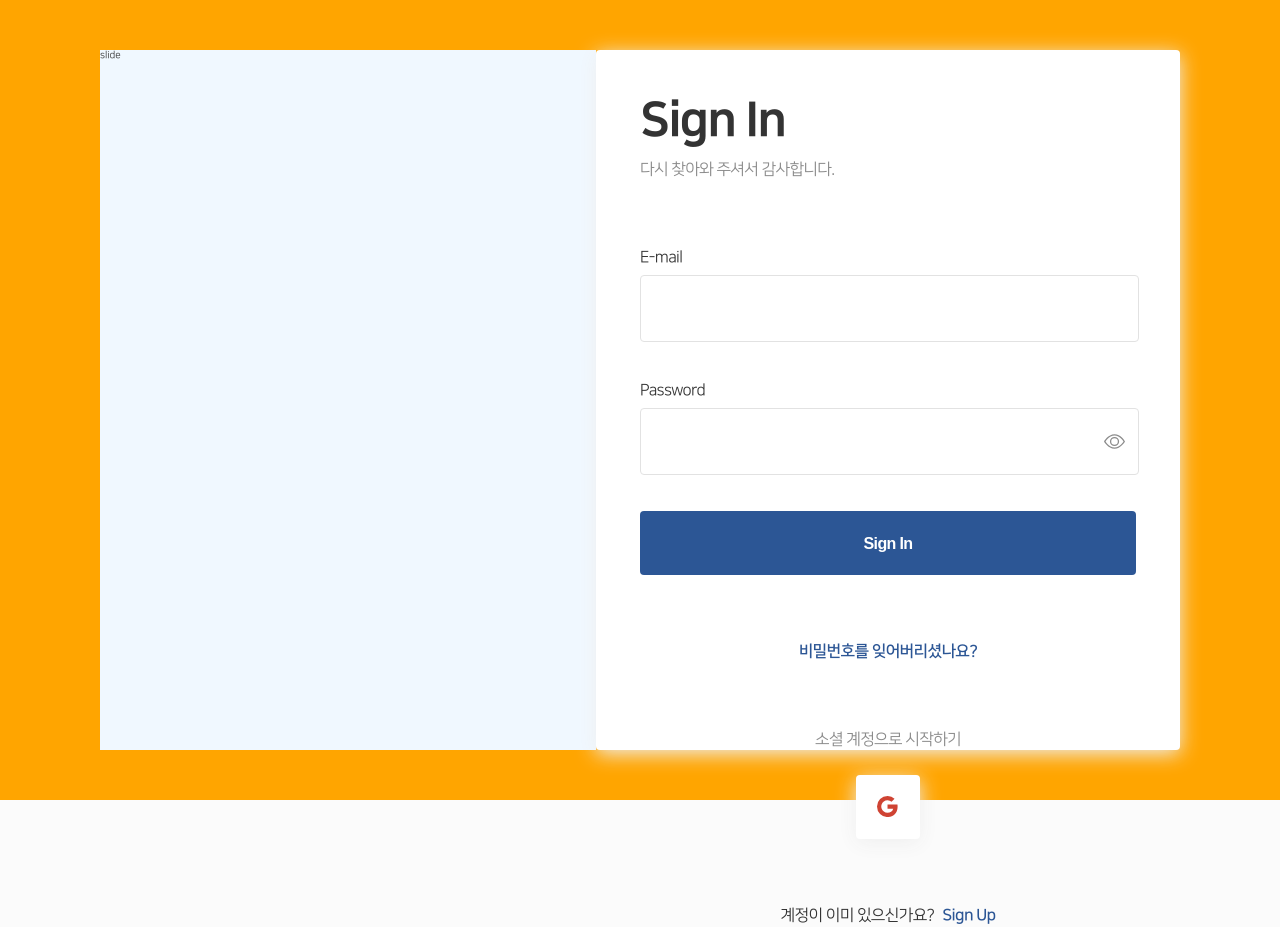
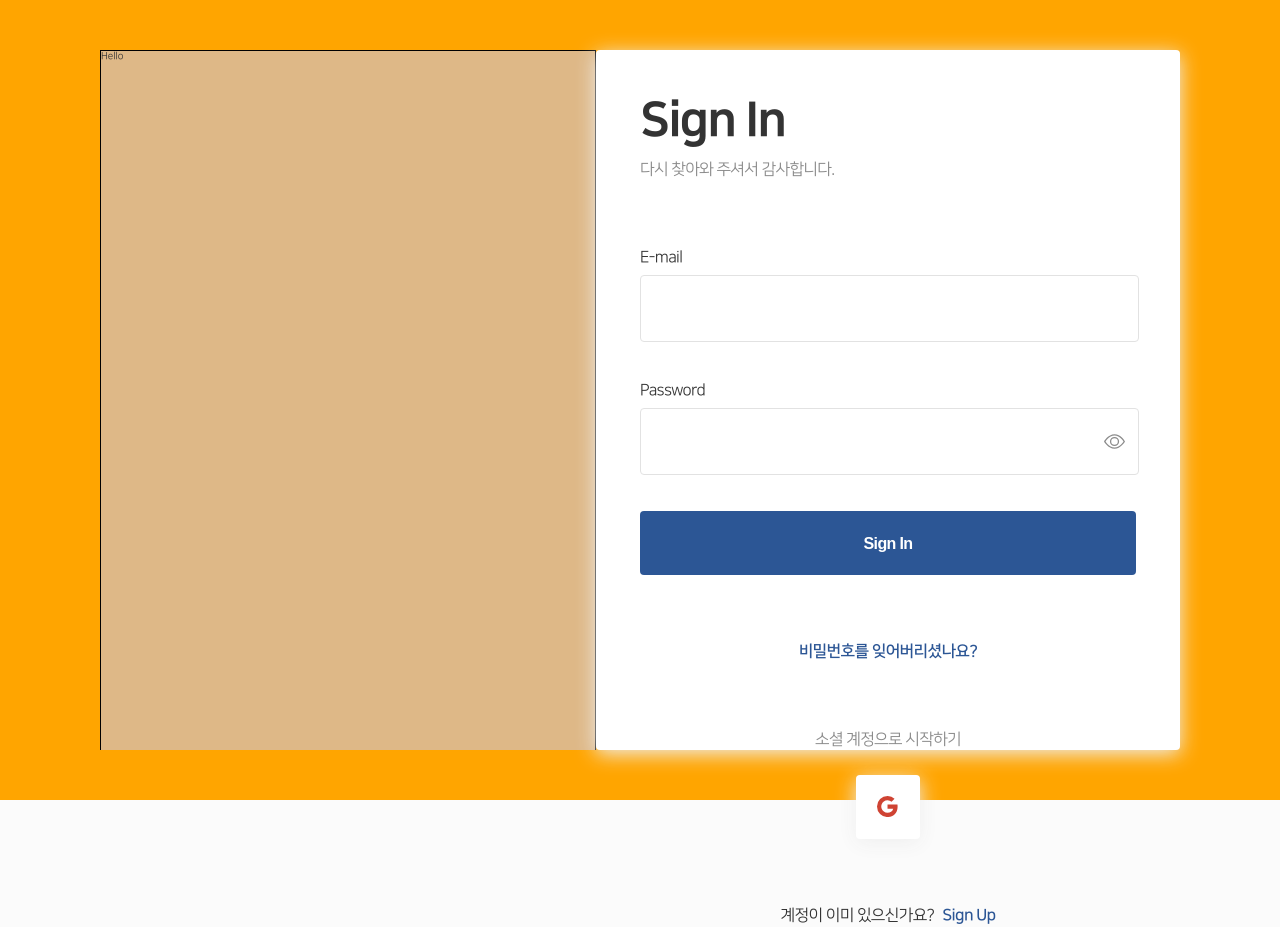
Before and after one commit to JaeilJO/blanking, a Next.js app: page / in a window 1280 px wide. Built offline with nearby package versions, Linux system fonts and the light colour scheme.

Commit message:
feat : Auth Slide 동작 확인

```diff
--- a/src/app/(unauthrized)/layout.tsx
+++ b/src/app/(unauthrized)/layout.tsx
@@ -1,9 +1,12 @@
+import AuthSlide from '@/components/AuthSlide';
 import style from './layout.module.scss';
 
 function Layout({ children }: { children: React.ReactNode }) {
     return (
         <div className={style.background_wrapper}>
-            <div className={style.slide_intro_wrapper}>slide</div>
+            <div className={style.slide_intro_wrapper}>
+                <AuthSlide />
+            </div>
             <div className={style.auth_wrapper}>{children}</div>
         </div>
     );
--- /dev/null
+++ b/src/components/AuthSlide/index.module.scss
@@ -0,0 +1,20 @@
+$background-top-bottom-padding: 50px;
+$background-height: calc(100dvh - ($background-top-bottom-padding * 2));
+
+.ul {
+    width: 100%;
+    height: $background-height;
+    scroll-snap-type: y mandatory;
+    overflow-y: scroll;
+
+    &::-webkit-scrollbar {
+        display: none;
+    }
+}
+
+.li {
+    background-color: burlywood;
+    height: $background-height;
+    border: 1px solid black;
+    scroll-snap-align: start;
+}
--- /dev/null
+++ b/src/components/AuthSlide/index.tsx
@@ -0,0 +1,12 @@
+import style from './index.module.scss';
+function AuthSlide() {
+    return (
+        <ul className={style.ul}>
+            <li className={style.li}>Hello</li>
+            <li className={style.li}>Hello</li>
+            <li className={style.li}>Hello</li>
+        </ul>
+    );
+}
+
+export default AuthSlide;
```
